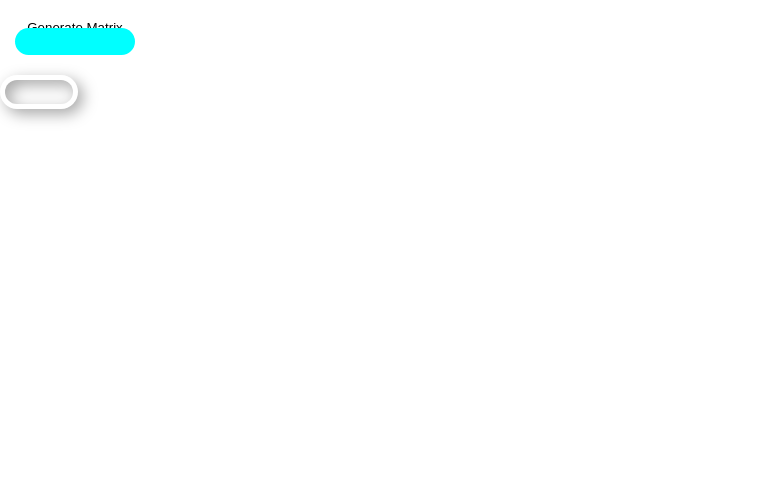
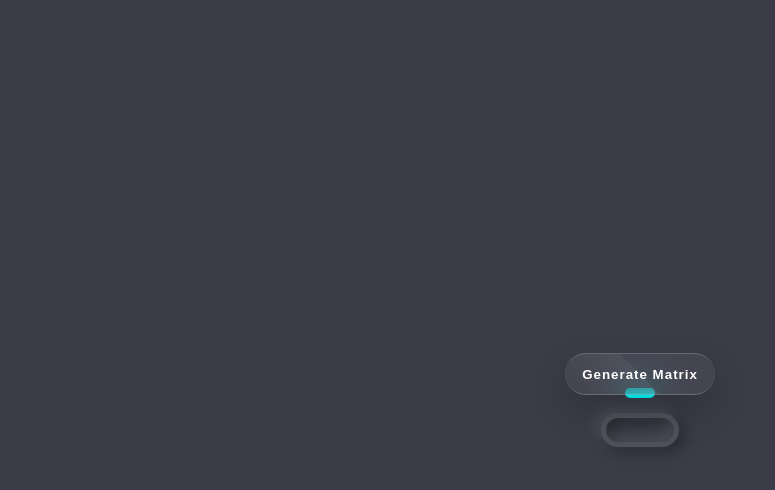
Before and after one commit to ksalpern/matrix-task, a React (Create React App) app: page / in a window 1280 px wide. Shown: the top 490 px of the page, without its empty margins (0-775 px from the left). Built offline with nearby package versions, Linux system fonts and the light colour scheme.

Commit message:
update structure

```diff
--- a/src/Matrix.tsx
+++ b/src/Matrix.tsx
@@ -38,14 +38,21 @@ const Matrix: React.FC = () => {
   };
 
   return (
-    <div>
-      <button onClick={generateMatrix}>Generate Matrix</button>
+    <div className="matrix">
+      <button onClick={generateMatrix}>
+        <span> Generate Matrix</span>
+      </button>
       <table>
         <tbody>
           {matrix.map((row, rowIndex) => (
             <tr key={`row-${rowIndex}`}>
               {row.map((cell, cellIndex) => (
-                <td key={`cell-${rowIndex}-${cellIndex}`} onClick={() => handleCellClick(rowIndex, cellIndex)}>{cell}</td>
+                <td
+                  key={`cell-${rowIndex}-${cellIndex}`}
+                  onClick={() => handleCellClick(rowIndex, cellIndex)}
+                >
+                  {cell}
+                </td>
               ))}
               <td>{row.reduce((a, b) => a + b)}</td>
             </tr>
```
